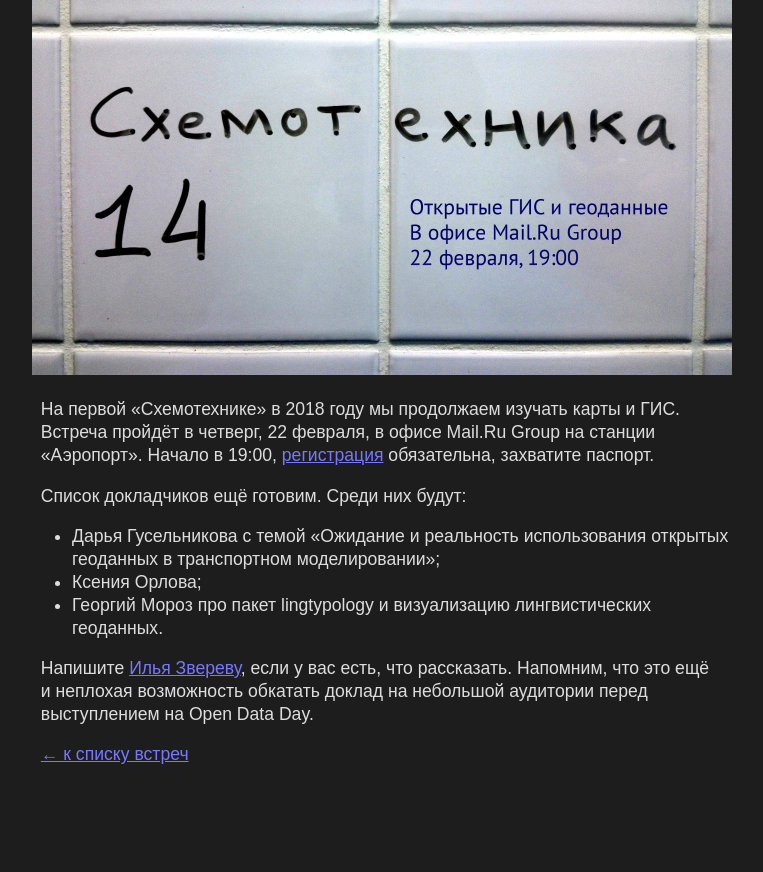
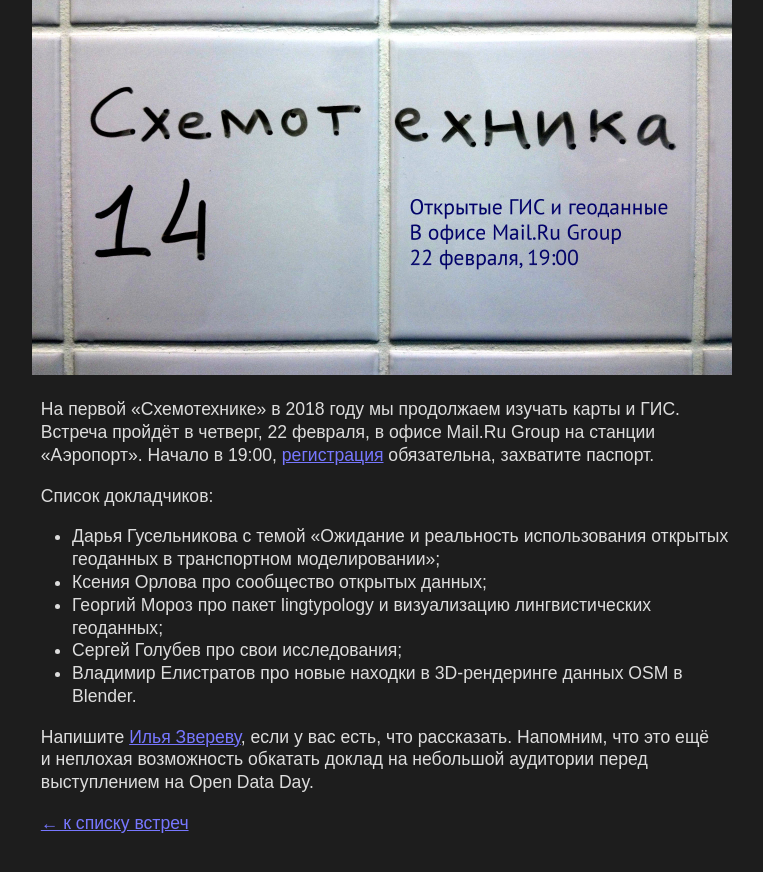
Before and after one commit to Zverik/schemotechnika, a Jekyll site: the page built from _posts/2018-02-02-schemo14.md, in a window 1280 px wide. Shown: the top 872 px of the page, without its empty margins (258-1021 px from the left). Built offline with Jekyll 4.4.1, drawn with Linux system fonts in a browser that asks for light colours.

Commit message:
Finalized speakers

```diff
--- a/_posts/2018-02-02-schemo14.md
+++ b/_posts/2018-02-02-schemo14.md
@@ -8,11 +8,13 @@ image: schemo14.jpg
 Встреча пройдёт в четверг, 22 февраля, в офисе Mail.Ru Group на станции «Аэропорт».
 Начало в 19:00, [регистрация](https://corp.mail.ru/ru/press/events/428/) обязательна, захватите паспорт.
 
-Список докладчиков ещё готовим. Среди них будут:
+Список докладчиков:
 
 * Дарья Гусельникова с темой «Ожидание и реальность использования открытых геоданных в транспортном моделировании»;
-* Ксения Орлова;
-* Георгий Мороз про пакет lingtypology и визуализацию лингвистических геоданных.
+* Ксения Орлова про сообщество открытых данных;
+* Георгий Мороз про пакет lingtypology и визуализацию лингвистических геоданных;
+* Сергей Голубев про свои исследования;
+* Владимир Елистратов про новые находки в 3D-рендеринге данных OSM в Blender.
 
 Напишите [Илья Звереву](mailto:ilya@zverev.info),
 если у вас есть, что рассказать. Напомним, что это ещё и неплохая возможность
```
